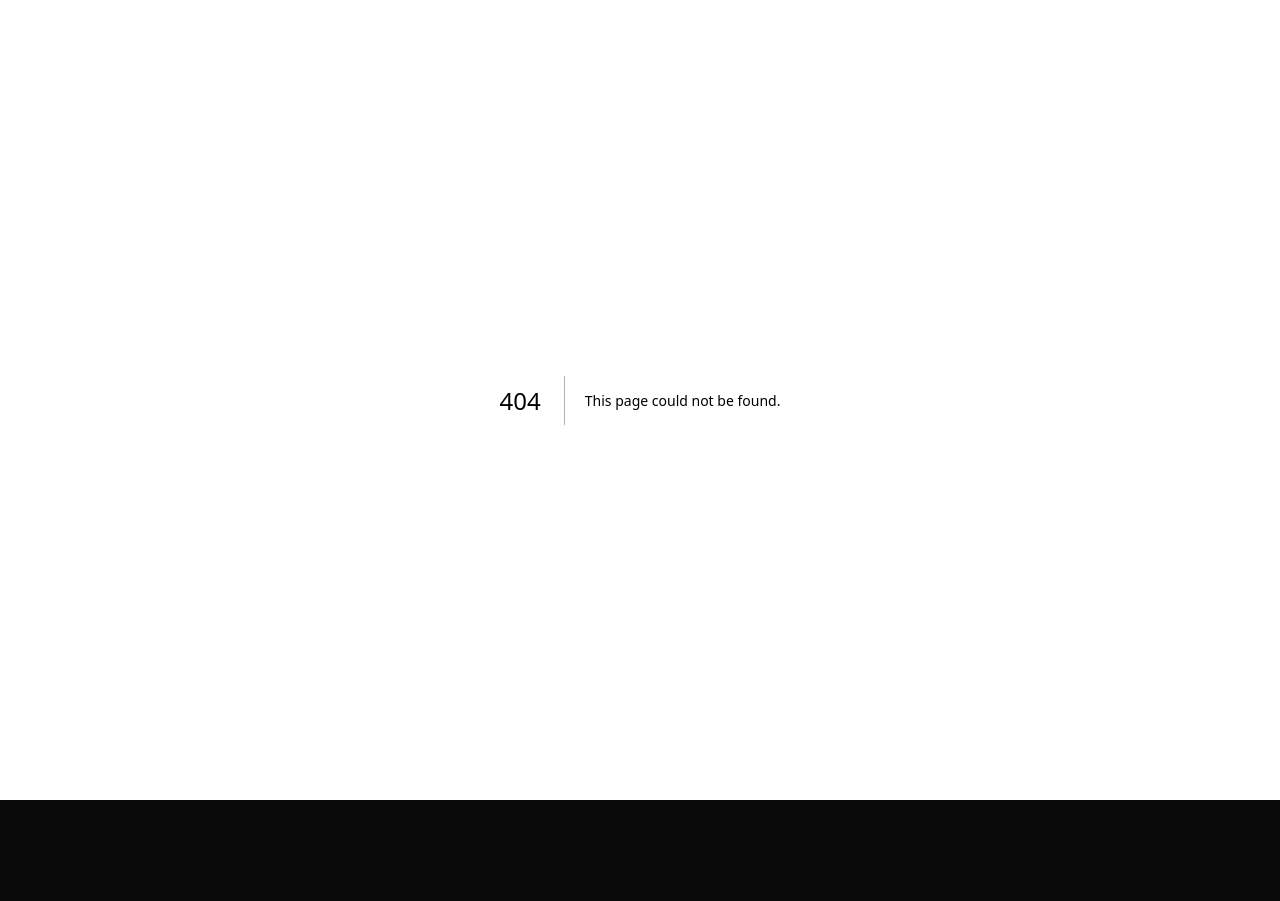
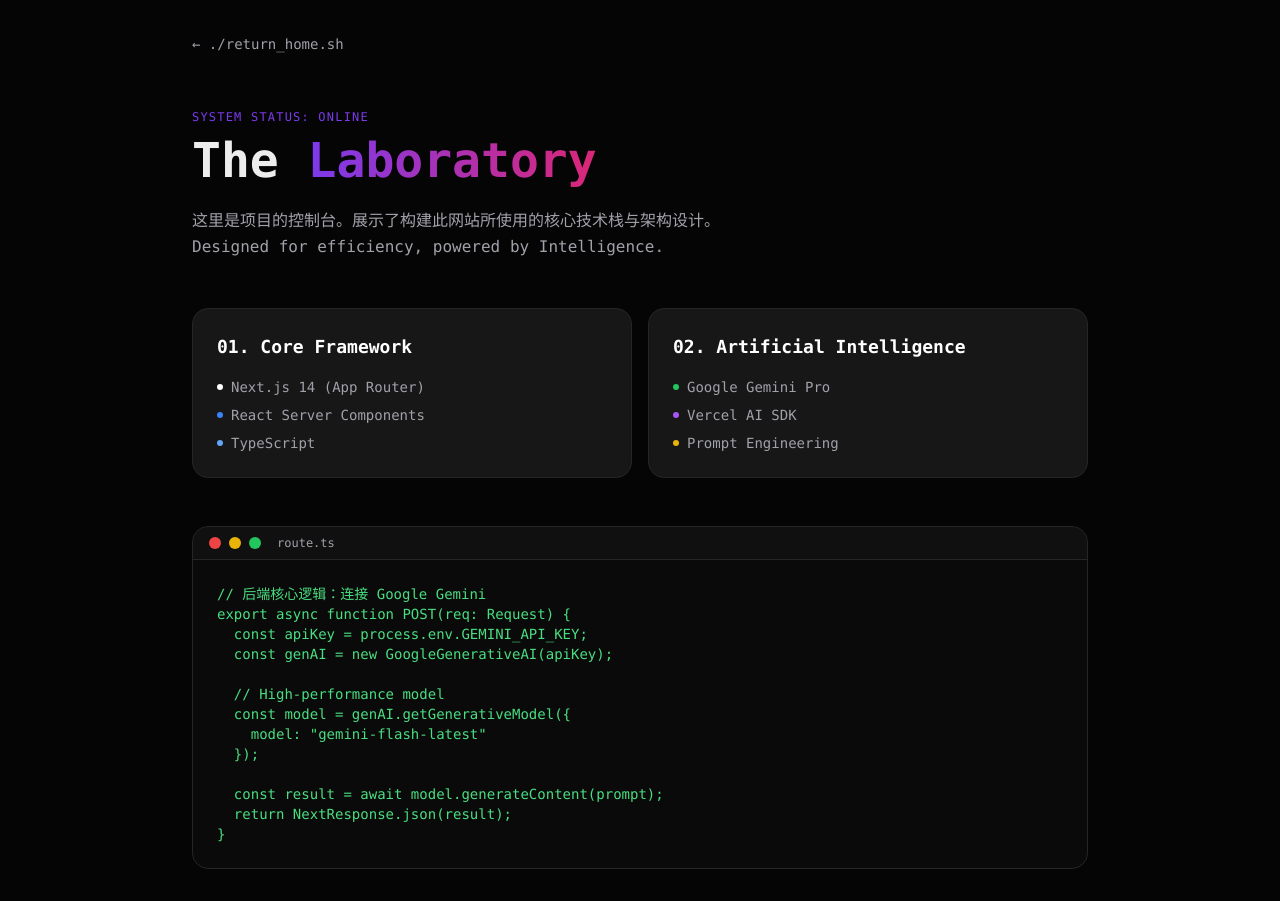
Before and after one commit to qtyasupo/ai-portfolio, a Next.js app: page /lab in a window 1280 px wide. Before the commit this address had no page. Before the commit the page ends 800 px from the top, so only its background shows below. Built offline with nearby package versions, Linux system fonts and the light colour scheme.

Commit message:
add contact modal and lab page

```diff
--- /dev/null
+++ b/app/lab/page.tsx
@@ -0,0 +1,96 @@
+"use client";
+
+import Link from "next/link";
+
+export default function LabPage() {
+  return (
+    <main className="min-h-screen bg-[#050505] text-txt-main p-4 md:p-8 font-mono custom-scrollbar">
+
+      {/* 顶部导航 */}
+      <div className="max-w-4xl mx-auto mb-12">
+        <Link href="/" className="text-txt-dim hover:text-white transition-colors text-sm">
+          ← ./return_home.sh
+        </Link>
+      </div>
+
+      <div className="max-w-4xl mx-auto space-y-12">
+
+        {/* 标题区 */}
+        <section>
+          <span className="text-primary text-xs tracking-widest">SYSTEM STATUS: ONLINE</span>
+          <h1 className="text-4xl md:text-5xl font-bold mt-2 mb-6">
+            The <span className="text-transparent bg-clip-text bg-gradient-to-r from-primary to-secondary">Laboratory</span>
+          </h1>
+          <p className="text-txt-dim leading-relaxed max-w-2xl">
+            这里是项目的控制台。展示了构建此网站所使用的核心技术栈与架构设计。
+            <br/>Designed for efficiency, powered by Intelligence.
+          </p>
+        </section>
+
+        {/* 技术栈展示 (卡片组) */}
+        <section className="grid grid-cols-1 md:grid-cols-2 gap-4">
+
+          {/* Tech Stack 1: Framework */}
+          <div className="p-6 rounded-2xl bg-surface border border-highlight group hover:border-primary/50 transition-all">
+            <h3 className="text-lg font-bold mb-4 text-white">01. Core Framework</h3>
+            <ul className="space-y-2 text-sm text-txt-dim">
+              <li className="flex items-center gap-2">
+                <span className="w-1.5 h-1.5 bg-white rounded-full"></span> Next.js 14 (App Router)
+              </li>
+              <li className="flex items-center gap-2">
+                <span className="w-1.5 h-1.5 bg-blue-500 rounded-full"></span> React Server Components
+              </li>
+              <li className="flex items-center gap-2">
+                <span className="w-1.5 h-1.5 bg-blue-400 rounded-full"></span> TypeScript
+              </li>
+            </ul>
+          </div>
+
+          {/* Tech Stack 2: Intelligence */}
+          <div className="p-6 rounded-2xl bg-surface border border-highlight group hover:border-secondary/50 transition-all">
+            <h3 className="text-lg font-bold mb-4 text-white">02. Artificial Intelligence</h3>
+            <ul className="space-y-2 text-sm text-txt-dim">
+              <li className="flex items-center gap-2">
+                <span className="w-1.5 h-1.5 bg-green-500 rounded-full"></span> Google Gemini Pro
+              </li>
+              <li className="flex items-center gap-2">
+                <span className="w-1.5 h-1.5 bg-purple-500 rounded-full"></span> Vercel AI SDK
+              </li>
+              <li className="flex items-center gap-2">
+                <span className="w-1.5 h-1.5 bg-yellow-500 rounded-full"></span> Prompt Engineering
+              </li>
+            </ul>
+          </div>
+        </section>
+
+        {/* 代码展示区 (装逼利器) */}
+        <section className="border border-highlight rounded-2xl overflow-hidden bg-[#0A0A0A]">
+          <div className="flex items-center gap-2 px-4 py-2 border-b border-highlight bg-surface/50">
+            <div className="w-3 h-3 rounded-full bg-red-500"></div>
+            <div className="w-3 h-3 rounded-full bg-yellow-500"></div>
+            <div className="w-3 h-3 rounded-full bg-green-500"></div>
+            <span className="ml-2 text-xs text-txt-dim">route.ts</span>
+          </div>
+          <div className="p-6 overflow-x-auto">
+            <pre className="text-xs md:text-sm text-green-400 font-mono leading-relaxed">
+{`// 后端核心逻辑：连接 Google Gemini
+export async function POST(req: Request) {
+  const apiKey = process.env.GEMINI_API_KEY;
+  const genAI = new GoogleGenerativeAI(apiKey);
+
+  // High-performance model
+  const model = genAI.getGenerativeModel({
+    model: "gemini-flash-latest"
+  });
+
+  const result = await model.generateContent(prompt);
+  return NextResponse.json(result);
+}`}
+            </pre>
+          </div>
+        </section>
+
+      </div>
+    </main>
+  );
+}
--- a/app/page.tsx
+++ b/app/page.tsx
@@ -1,21 +1,29 @@
+"use client";
+
+import { useState } from "react";
+import Link from "next/link";
 import AiRadar from "@/components/AiRadar";
-import Link from "next/link";
+
 export default function Home() {
+  // 定义控制弹窗的状态
+  const [showContact, setShowContact] = useState(false);
+
+  // 复制功能的小助手
+  const handleCopy = (text: string) => {
+    navigator.clipboard.writeText(text);
+    alert(`已复制: ${text}`);
+  };
+
   return (
-    <main className="min-h-screen p-4 md:p-8 flex justify-center text-txt-main custom-scrollbar">
+    <main className="min-h-screen p-4 md:p-8 flex justify-center text-txt-main custom-scrollbar relative">
       {/* 核心容器 */}
       <div className="w-full max-w-6xl grid grid-cols-1 md:grid-cols-3 gap-4 auto-rows-[200px]">
 
-        {/* 1. Hero 区域 - 已修复移动端高度 (row-span-2) */}
-        <div className="row-span-2 md:col-span-2 md:row-span-2 rounded-3xl bg-surface border border-highlight p-6 flex flex-col hover:border-primary/50 transition-colors duration-300">
+        {/* 1. Hero 区域 */}
+        <div className="row-span-2 md:col-span-2 md:row-span-2 rounded-3xl bg-surface border border-highlight p-6 flex flex-col justify-between hover:border-primary/50 transition-colors duration-300">
           <div>
-            <span className="text-primary font-mono text-sm tracking-wider">FULL STACK DESIGNER</span>
-            {/* 把 leading-normal 改成 leading-relaxed (这是更宽松的间距) */}
-{/* 技巧：我们把 h1 变成 flex 容器
-   flex-col: 竖着排
-   gap-2: 两行之间强制隔开 8px (你可以改成 gap-4 试试更宽)
-*/}
-<h1 className="text-4xl md:text-5xl font-bold mt-4 flex flex-col gap-4">
+            <span className="text-primary font-mono text-sm tracking-wider">FULL STACK</span>
+            <h1 className="text-4xl md:text-5xl font-bold mt-4 flex flex-col gap-2">
               <span>Designing with</span>
               <span className="text-transparent bg-clip-text bg-gradient-to-r from-primary to-secondary w-fit pb-2">
                 Intelligence.
@@ -23,27 +31,22 @@ export default function Home() {
             </h1>
           </div>
           <p className="text-txt-dim max-w-md text-lg mt-auto pt-4">
-            连接 UI/UX 与人工智能
+            连接 UI/UX 与人工智能。
           </p>
         </div>
 
-        {/* 2. AI News (引用组件) */}
+        {/* 2. AI News */}
         <AiRadar />
 
-        {/* 3. 影视作品 Showreel (点击跳转到展映页) */}
+        {/* 3. Showreel */}
         <Link
           href="/gallery"
           className="md:col-span-3 md:row-span-2 rounded-3xl bg-surface border border-highlight flex items-center justify-center relative overflow-hidden group cursor-pointer block"
         >
-          {/* A. 渐变遮罩层 */}
           <div className="absolute inset-0 bg-gradient-to-b from-transparent to-black/80 z-10"></div>
-
-          {/* B. 文字标题 */}
           <h2 className="z-20 text-3xl font-bold tracking-widest text-white/20 group-hover:text-white transition-all duration-500">
             SHOWREEL 2025
           </h2>
-
-          {/* C. 背景视频 */}
           <video
             autoPlay
             loop
@@ -55,7 +58,7 @@ export default function Home() {
           </video>
         </Link>
 
-        {/* 4. Tools (点击跳转到工具页) */}
+        {/* 4. Tools */}
         <Link
           href="/tools"
           className="md:col-span-1 md:row-span-1 rounded-3xl bg-surface border border-highlight p-6 flex items-center justify-center hover:bg-highlight/20 transition-colors cursor-pointer"
@@ -63,17 +66,77 @@ export default function Home() {
            <span className="font-mono text-xl">🛠️ Tools</span>
         </Link>
 
-        {/* 5. Contact */}
-        <div className="md:col-span-1 md:row-span-1 rounded-3xl bg-primary text-white p-6 flex items-center justify-center hover:bg-secondary transition-colors cursor-pointer">
+        {/* 5. Contact (点击弹出) */}
+        <div
+          onClick={() => setShowContact(true)}
+          className="md:col-span-1 md:row-span-1 rounded-3xl bg-primary text-white p-6 flex items-center justify-center hover:bg-secondary transition-colors cursor-pointer"
+        >
            <span className="font-bold text-xl">Let's Talk &rarr;</span>
         </div>
 
         {/* 6. Lab */}
-        <div className="md:col-span-1 md:row-span-1 rounded-3xl bg-surface border border-highlight p-6 flex items-center justify-center hover:bg-highlight/20 transition-colors">
+        <Link
+           href="/lab"
+           className="md:col-span-1 md:row-span-1 rounded-3xl bg-surface border border-highlight p-6 flex items-center justify-center hover:bg-highlight/20 transition-colors"
+        >
            <span className="font-mono text-xl">🧪 Lab</span>
+        </Link>
+
       </div>
 
+      {/* --- 弹窗组件 (Modal) --- */}
+      {showContact && (
+        <div className="fixed inset-0 z-50 flex items-center justify-center px-4">
+          {/* 背景遮罩 */}
+          <div
+            className="absolute inset-0 bg-black/60 backdrop-blur-sm"
+            onClick={() => setShowContact(false)}
+          ></div>
+
+          {/* 弹窗卡片 */}
+          <div className="relative bg-[#1a1a1a] border border-highlight p-8 rounded-3xl max-w-sm w-full shadow-2xl animate-pulse-once">
+            <button
+              onClick={() => setShowContact(false)}
+              className="absolute top-4 right-4 text-txt-dim hover:text-white"
+            >
+              ✕
+            </button>
+
+            <h3 className="text-2xl font-bold mb-6 text-white">Contact Me</h3>
+
+            <div className="space-y-4">
+              {/* 邮箱 */}
+              <div
+                onClick={() => handleCopy("your-email@example.com")}
+                className="p-4 bg-surface rounded-xl border border-highlight/50 hover:border-primary cursor-pointer group transition-colors"
+              >
+                <p className="text-xs text-txt-dim mb-1">Email</p>
+                <div className="flex justify-between items-center">
+                  <span className="font-mono text-sm">lcx552443469ai@gmail.com</span>
+                  <span className="text-xs text-primary opacity-0 group-hover:opacity-100">Copy</span>
                 </div>
+              </div>
+
+              {/* 电话 */}
+              <div
+                onClick={() => handleCopy("138-0000-0000")}
+                className="p-4 bg-surface rounded-xl border border-highlight/50 hover:border-primary cursor-pointer group transition-colors"
+              >
+                <p className="text-xs text-txt-dim mb-1">Phone / WeChat</p>
+                <div className="flex justify-between items-center">
+                  <span className="font-mono text-sm">177-0000-0000</span>
+                  <span className="text-xs text-primary opacity-0 group-hover:opacity-100">Copy</span>
+                </div>
+              </div>
+            </div>
+
+            <p className="mt-6 text-xs text-center text-txt-dim">
+              点击卡片即可复制信息
+            </p>
+          </div>
+        </div>
+      )}
+
     </main>
   );
 }
```
Lines whose indentation alone changed are shown as unchanged.
